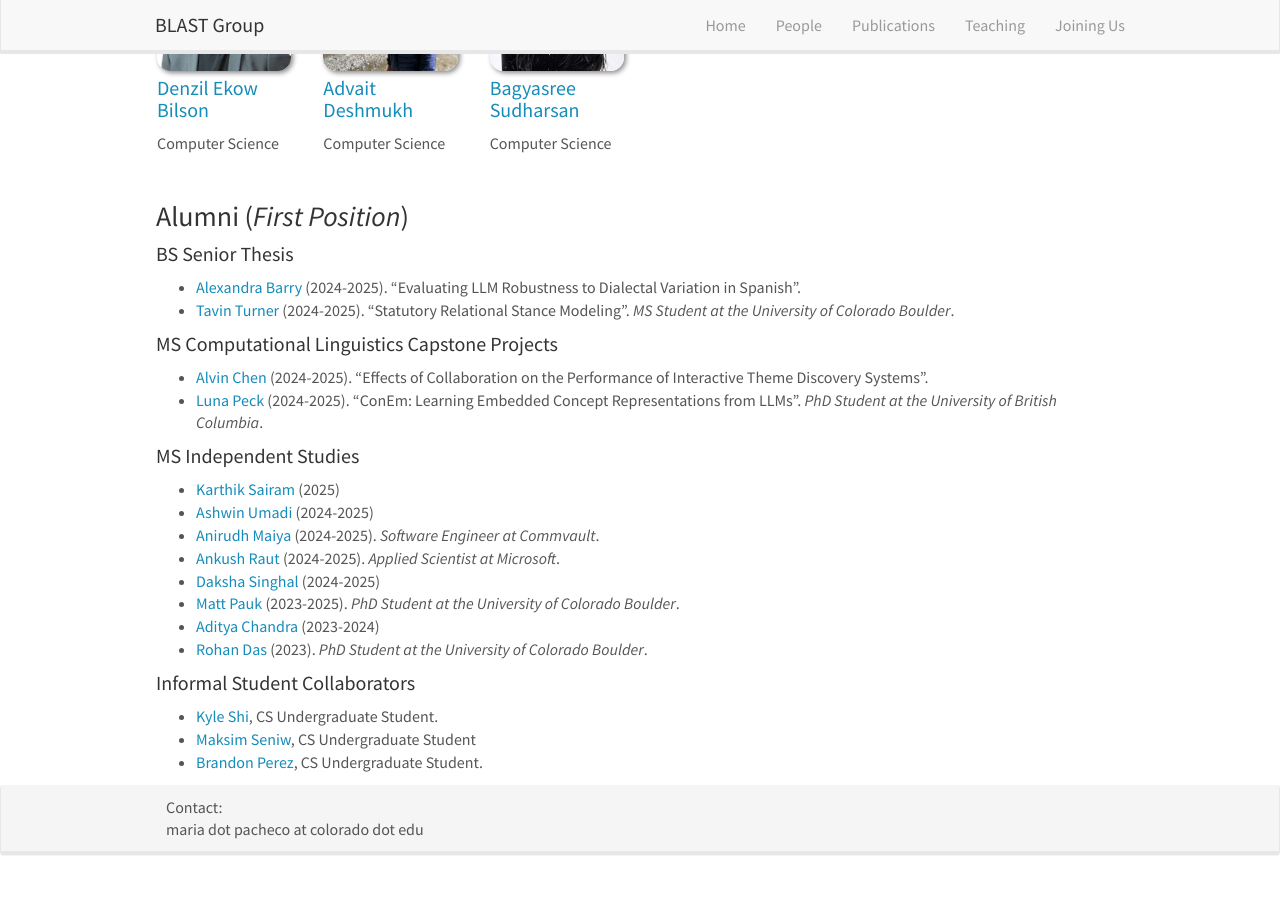
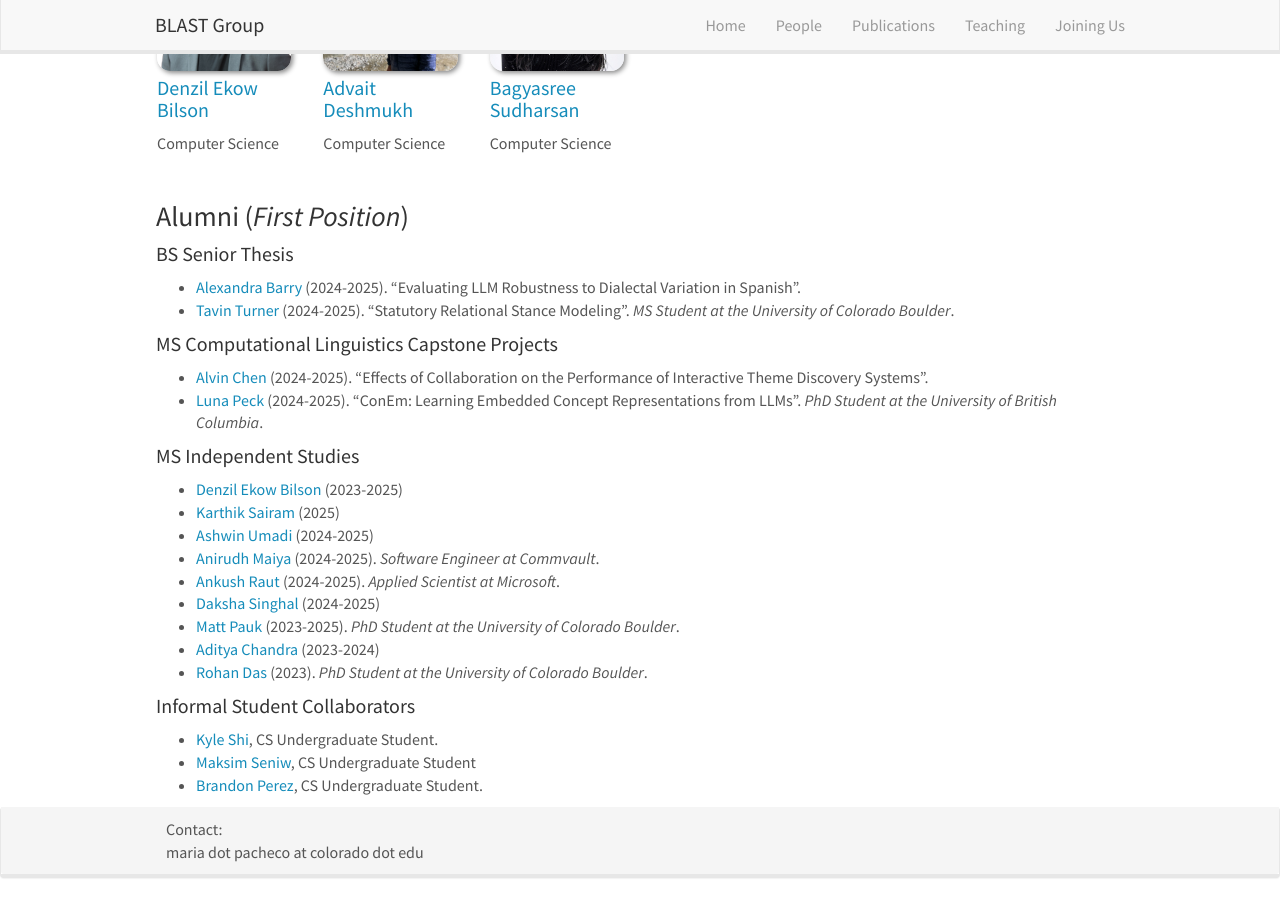
Before and after one commit to blast-cu/blast-cu.github.io, a Jekyll site: the page built from _pages/team.md, in a window 1280 px wide and 900 px high, scrolled down 1075 px. Built offline with Jekyll 4.4.1, drawn with Linux system fonts in a browser that asks for light colours; nearby versions of some CDN libraries; before the commit the page ends 1952 px from its top, so only the background shows below that.

Commit message:
Update team.md

```diff
--- a/_pages/team.md
+++ b/_pages/team.md
@@ -123,6 +123,7 @@ Jump to [PhD students](#phd-students), [Master students](#master-students), [Und
 - [Luna Peck](https://github.com/lunaria-bee) (2024-2025). "ConEm: Learning Embedded Concept Representations from LLMs". *PhD Student at the University of British Columbia*.
 
 #### MS Independent Studies
+- [Denzil Ekow Bilson](https://www.linkedin.com/in/denzilbilson/) (2023-2025)
 - [Karthik Sairam](https://karthiksairam01.github.io/) (2025)
 - [Ashwin Umadi](https://ashwinumadi.github.io/) (2024-2025)
 - [Anirudh Maiya](https://anirudhmaiya.github.io/) (2024-2025). *Software Engineer at Commvault*.
```
